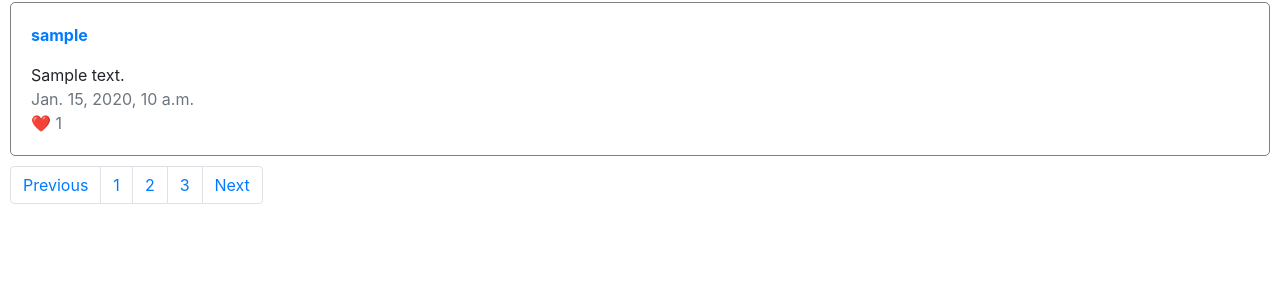
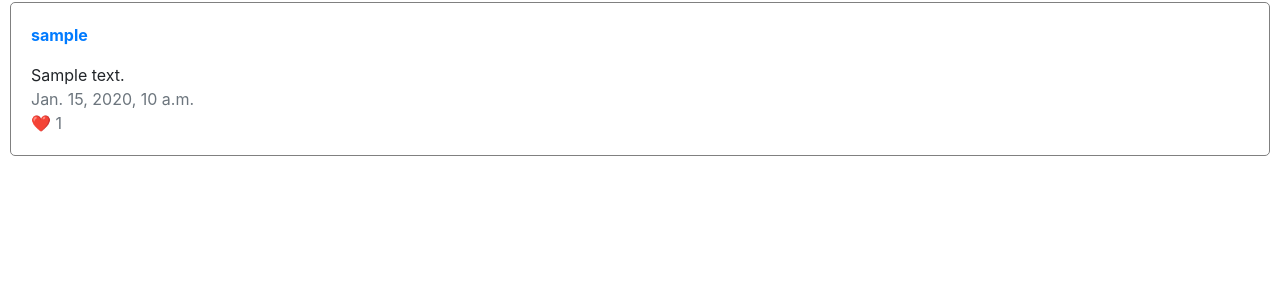
Before and after one commit to maxdemaio/Network, a Django app: page / in a window 1280 px wide. Shown: the part 479-779 px from the top of the page. Run offline with Django 3.2, Linux system fonts and the light colour scheme; tables that the repository leaves empty hold one stand-in row (values such as "Sample post"); some libraries are stand-ins or nearby versions.

Commit message:
Finished pagination for All Posts route

```diff
--- a/network/templates/network/index.html
+++ b/network/templates/network/index.html
@@ -114,7 +114,7 @@
 </div>
 
 <div class="posts-section">
-    {% for post in allPosts %}
+    {% for post in page_obj %}
     <div id="post-{{ post.id }}" class="post">
         <p><a href="{% url 'profile' post.user %}" data-url="{% url 'editPost' %}"><strong>{{ post.user }}</strong></a></p>
         {% if currentUserID == post.user_id %}
@@ -140,11 +140,13 @@
 
 <nav id="my-pagenav" aria-label="Page navigation example">
     <ul class="pagination">
-        <li class="page-item"><a class="page-link" href="#">Previous</a></li>
-        <li class="page-item"><a class="page-link" href="#">1</a></li>
-        <li class="page-item"><a class="page-link" href="#">2</a></li>
-        <li class="page-item"><a class="page-link" href="#">3</a></li>
-        <li class="page-item"><a class="page-link" href="#">Next</a></li>
+        {% if page_obj.has_previous %}
+            <li class="page-item"><a class="page-link" href="{% url 'index' %}?page={{page_obj.previous_page_number}}">Previous</a></li>
+        {% endif %}
+
+        {% if page_obj.has_next %}
+            <li class="page-item"><a class="page-link" href="{% url 'index' %}?page={{page_obj.next_page_number}}">Next</a></li>
+        {% endif %}
     </ul>
 </nav>
 
--- a/network/views.py
+++ b/network/views.py
@@ -4,7 +4,7 @@ import json
 from django import forms
 from django.contrib import messages
 from django.contrib.auth import authenticate, login, logout
-from django.core.paginator import Paginator
+from django.core.paginator import Paginator, EmptyPage
 from django.db import IntegrityError
 from django.http import HttpResponse, HttpResponseRedirect
 from django.shortcuts import render
@@ -43,14 +43,20 @@ def index(request):
     else:
         # Create new post form instance
         newPostForm = PostForm()
+
+        # Pagination of posts
         # Sort the posts from most recent to oldest
         allPosts = Posts.objects.order_by('time_posted')
+        paginator = Paginator(allPosts, 2) # Two per page
+        page_number = request.GET.get('page', 1)
 
-        # TODO Pagination of posts
-        paginator = Paginator(allPosts, 2)
+        print("Number of Pages")
         print(paginator.num_pages)
-        page_number = request.GET.get('page')
-        page_obj = paginator.get_page(page_number)
+
+        try:
+            page_obj = paginator.get_page(page_number)
+        except EmptyPage:
+            page_obj = paginator.get_page(1)
 
         # Toggle edit buttons based on if user ids match the post's poster
         if request.user.is_authenticated == True:
@@ -60,7 +66,6 @@ def index(request):
 
         return render(request, "network/index.html", {
             "newPostForm": newPostForm,
-            "allPosts": allPosts,
             "currentUserID": currentUserID,
             "page_obj": page_obj
         })
```
